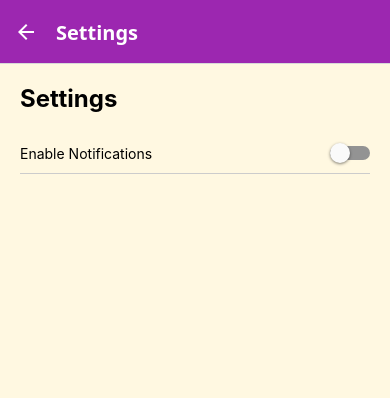
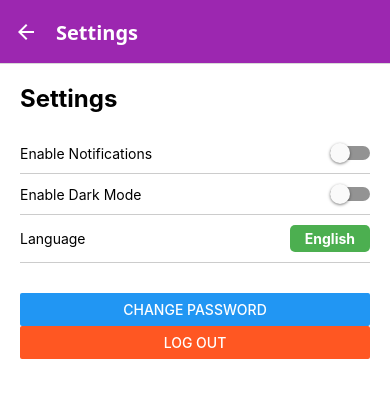
Before and after one commit to toy214/MungMungv2, a React Native app: screen /Settings in a window 390 px wide. Shown: the top 398 px of the page. Built offline with nearby package versions, Linux system fonts and the light colour scheme.

Commit message:
Update SettingsScreen.js
dark mode and notifications

```diff
--- a/SettingsScreen.js
+++ b/SettingsScreen.js
@@ -1,13 +1,41 @@
-import React from 'react';
-import { View, Text, StyleSheet, Switch } from 'react-native';
+import React, { useState } from 'react';
+import { View, Text, StyleSheet, Switch, Button, TouchableOpacity } from 'react-native';
 
 export default function SettingsScreen() {
+  const [notificationsEnabled, setNotificationsEnabled] = useState(false);
+  const [darkModeEnabled, setDarkModeEnabled] = useState(false);
+  const [language, setLanguage] = useState('English');
+
+  const toggleNotifications = () => setNotificationsEnabled(!notificationsEnabled);
+  const toggleDarkMode = () => setDarkModeEnabled(!darkModeEnabled);
+  const changeLanguage = () => {
+    setLanguage(language === 'English' ? 'Korean' : 'English');
+  };
+
   return (
     <View style={styles.container}>
       <Text style={styles.title}>Settings</Text>
+      {/* Notifications */}
       <View style={styles.settingRow}>
         <Text>Enable Notifications</Text>
-        <Switch />
+        <Switch value={notificationsEnabled} onValueChange={toggleNotifications} />
+      </View>
+      {/* Dark Mode */}
+      <View style={styles.settingRow}>
+        <Text>Enable Dark Mode</Text>
+        <Switch value={darkModeEnabled} onValueChange={toggleDarkMode} />
+      </View>
+      {/* Language Preference */}
+      <View style={styles.settingRow}>
+        <Text>Language</Text>
+        <TouchableOpacity style={styles.languageButton} onPress={changeLanguage}>
+          <Text style={styles.languageText}>{language}</Text>
+        </TouchableOpacity>
+      </View>
+      {/* Account Actions */}
+      <View style={styles.accountActions}>
+        <Button title="Change Password" onPress={() => alert('Change Password')} />
+        <Button title="Log Out" onPress={() => alert('Logged Out')} color="#FF5722" />
       </View>
     </View>
   );
@@ -17,6 +45,7 @@ const styles = StyleSheet.create({
   container: {
     flex: 1,
     padding: 20,
+    backgroundColor: '#FFF',
   },
   title: {
     fontSize: 24,
@@ -31,4 +60,17 @@ const styles = StyleSheet.create({
     borderBottomWidth: 1,
     borderBottomColor: '#ccc',
   },
+  languageButton: {
+    backgroundColor: '#4CAF50',
+    paddingVertical: 5,
+    paddingHorizontal: 15,
+    borderRadius: 5,
+  },
+  languageText: {
+    color: '#FFF',
+    fontWeight: 'bold',
+  },
+  accountActions: {
+    marginTop: 30,
+  },
 });
```
